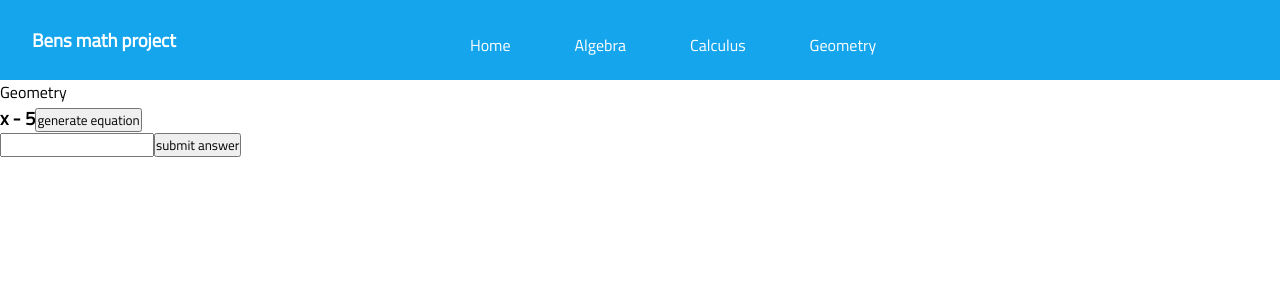
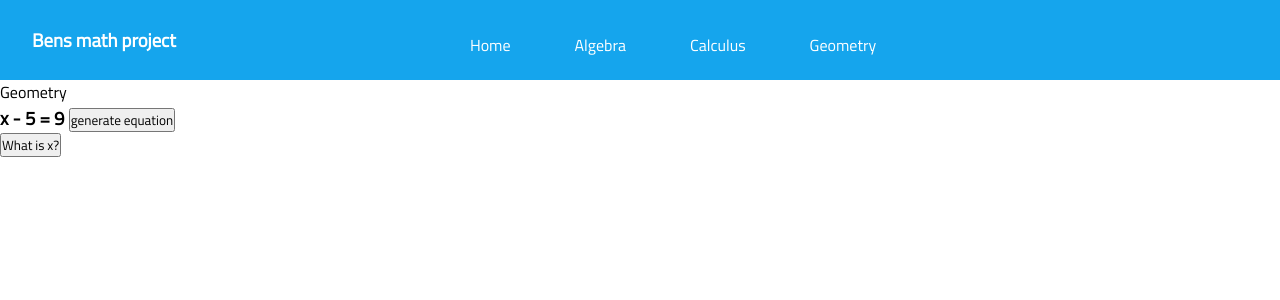
Before and after one commit to BenjaminWills/maths_website, a React (Create React App) app: page /geometry in a window 1280 px wide. Shown: the top 300 px of the page. Built offline with nearby package versions, Linux system fonts and the light colour scheme.

Commit message:
successfully implemented simple random equation

```diff
--- a/src/Components/AlgebraComponents/RandomEquationGenerator.js
+++ b/src/Components/AlgebraComponents/RandomEquationGenerator.js
@@ -1,35 +1,35 @@
 import React, { useState } from "react";
 
 export default function RandomEquationGenerator() {
-  const [number, setNumber] = useState(5);
+  const [number1, setNumber1] = useState(5);
+  const [number2, setNumber2] = useState(9);
 
   function generateEquation() {
-    setNumber((prevNum) => Math.floor(Math.random() * 10));
+    setNumber1((prevNum) => Math.floor(Math.random() * 10));
+    setNumber2((prevNum) => Math.floor(Math.random() * 10));
   }
 
-  function isCorrectAnswer(submission) {
-    if (submission === number) {
-      return true;
-    }
-    return false;
+  function getSolution() {
+    return number1 + number2;
+  }
+
+  function showSolution() {
+    alert(`x is: ${getSolution()}`);
   }
 
   return (
     <>
       <div>
         <h3>
-          x - {number}
+          x - {number1} = {number2} {`\t \t \t `}
           <button type="button" onClick={generateEquation}>
             generate equation
           </button>
         </h3>
       </div>
-      <div>
-        <input type="text" name="name" />
-        <button type="button" onClick={isCorrectAnswer}>
-          submit answer
-        </button>
-      </div>
+      <button type="button" onClick={showSolution}>
+        <span>What is x? {`\t`}</span>
+      </button>
     </>
   );
 }
```
